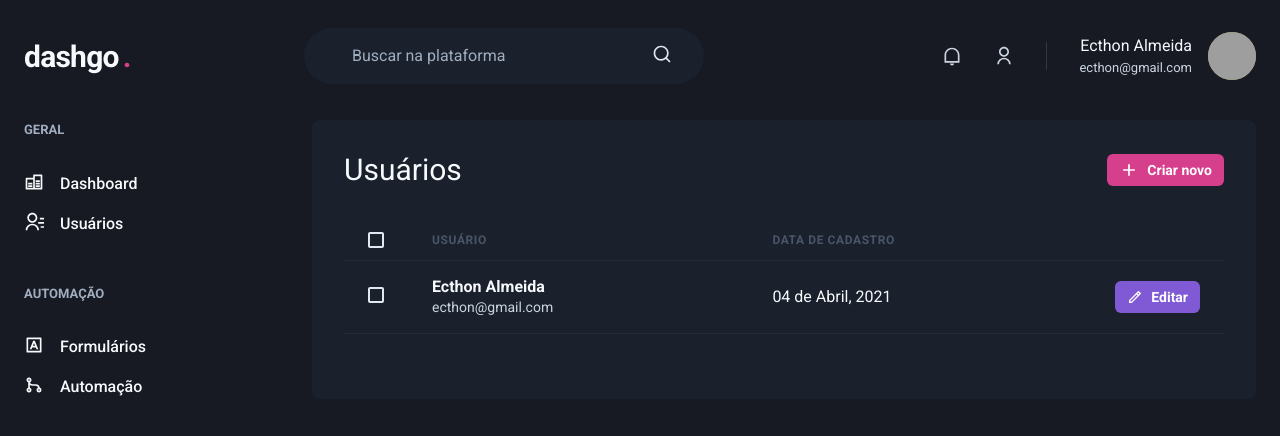
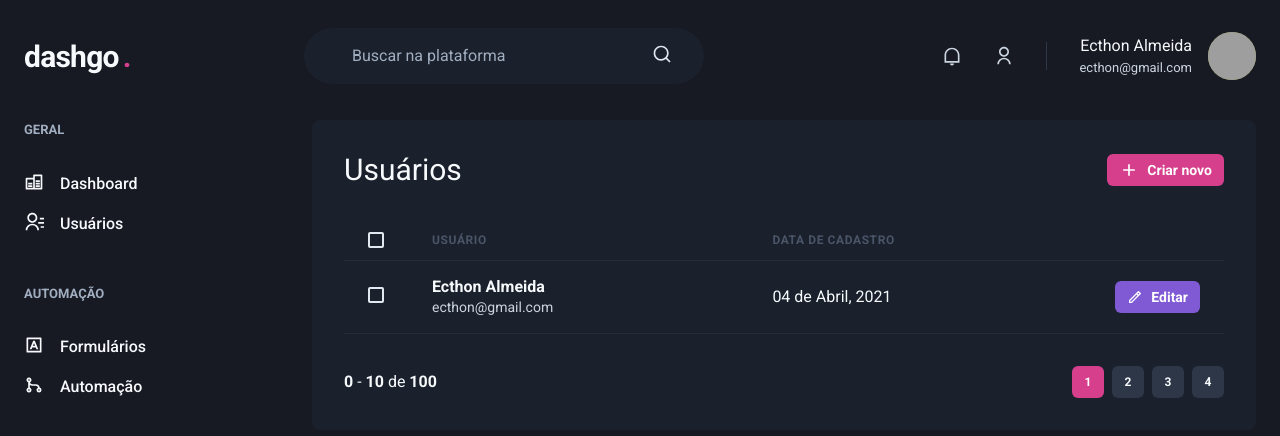
Before and after one commit to ecthon-b/dashgo, a Next.js app: page /users in a window 1280 px wide. Shown: the top 436 px of the page. Built offline with nearby package versions, Linux system fonts and the light colour scheme; grey boxes are pictures that could not be loaded.

Commit message:
Component: pagination

```diff
--- /dev/null
+++ b/src/components/Pagination.tsx
@@ -0,0 +1,65 @@
+import { Stack, Box, Button } from "@chakra-ui/react";
+
+export function Pagination() {
+    return (
+        <Stack
+            direction="row"
+            spacing="6"
+            mt="8"
+            justify="space-between"
+            align="center"
+        >
+            <Box>
+                <strong>0</strong> - <strong>10</strong> de <strong>100</strong>
+            </Box>
+            <Stack direction="row" spacing="2">
+                <Button
+                    size="sm"
+                    fontSize="xs"
+                    width="4"
+                    colorScheme="pink"
+                    disabled
+                    _disabled={{
+                        bgColor: 'pink.500',
+                        cursor: 'default',
+                    }}
+                >
+                    1
+                </Button>
+                <Button
+                    size="sm"
+                    fontSize="xs"
+                    width="4"
+                    bg="gray.700"
+                    _hover={{
+                        bgColor: 'gray.500',
+                    }}
+                >
+                    2
+                </Button>
+                <Button
+                    size="sm"
+                    fontSize="xs"
+                    width="4"
+                    bg="gray.700"
+                    _hover={{
+                        bgColor: 'gray.500',
+                    }}
+                >
+                    3
+                </Button>
+                <Button
+                    size="sm"
+                    fontSize="xs"
+                    width="4"
+                    bg="gray.700"
+                    _hover={{
+                        bgColor: 'gray.500',
+                    }}
+                >
+                    4
+                </Button>
+            </Stack>
+        </Stack>
+    );
+}
--- a/src/pages/users/index.tsx
+++ b/src/pages/users/index.tsx
@@ -1,6 +1,7 @@
 import { Box, Button, Checkbox, Flex, Heading, Icon, Table, Thead, Tbody, Tr, Th, Td, Text } from "@chakra-ui/react";
 import { RiAddLine, RiPencilLine } from "react-icons/ri";
 import { Header } from "../../components/Header";
+import { Pagination } from "../../components/Pagination";
 import { Sidebar } from "../../components/Sidebar";
 
 export default function UserList() {
@@ -60,6 +61,7 @@
                             </Tr>
                         </Tbody>
                     </Table>
+                    <Pagination />
                 </Box>
             </Flex>
         </Box>
```
